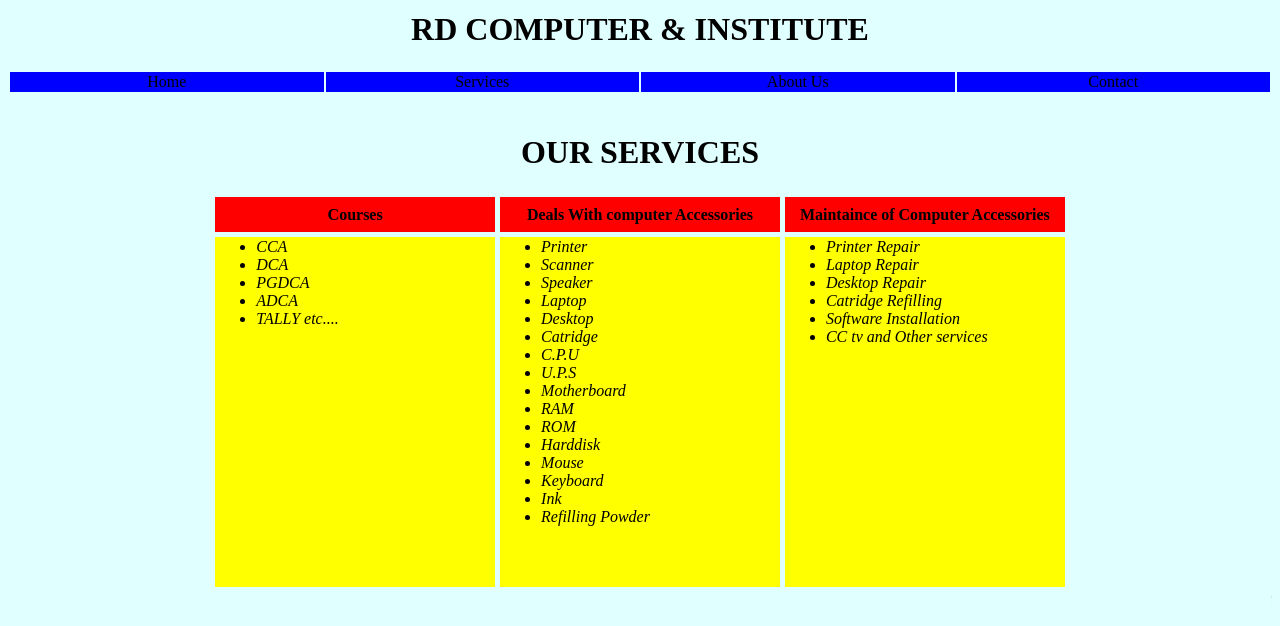
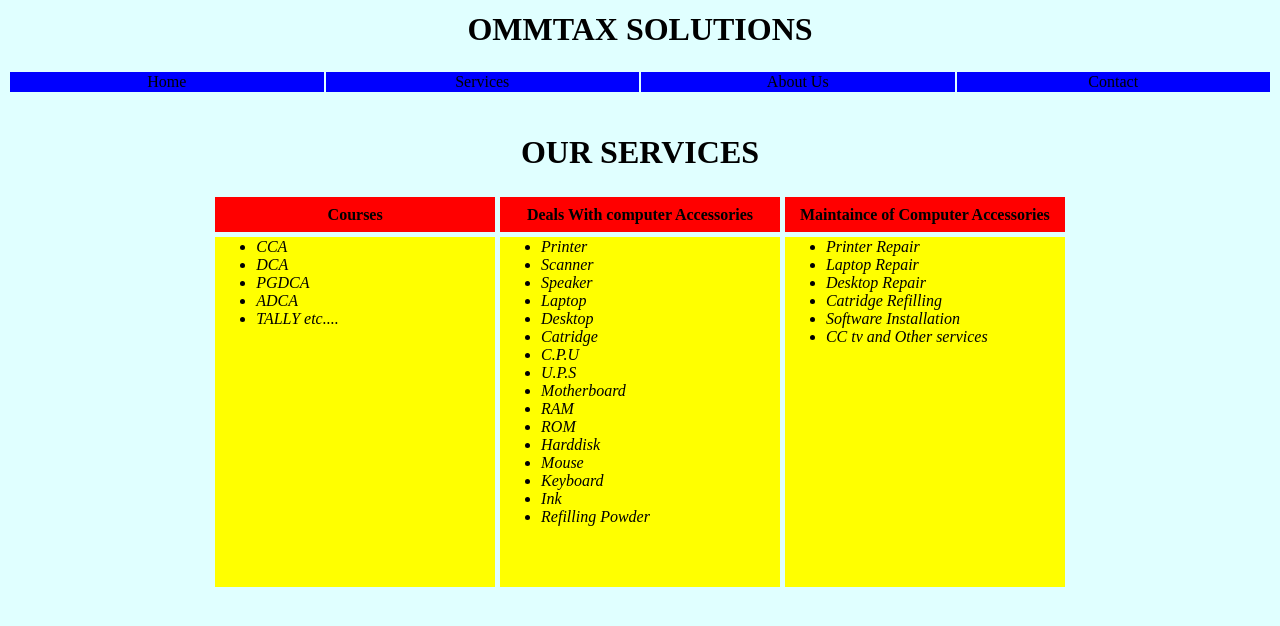
Before and after one commit to allwebs/menu, a plain HTML site: page index.html in a window 1280 px wide. Drawn offline with Linux system fonts and the light colour scheme.

Commit message:
Update index.html

```diff
--- a/index.html
+++ b/index.html
@@ -6,7 +6,7 @@
 <body bgcolor="e0ffff" oncontextmenu="return false;">
 <table width="100%" border="0">
 <tr>
-<td colspan="4" align="center"><h1>RD COMPUTER & INSTITUTE</h1>
+<td colspan="4" align="center"><h1>OMMTAX SOLUTIONS</h1>
 </td>
 <tr>
 <td bgcolor="blue" width="25%" align="center">Home
```
